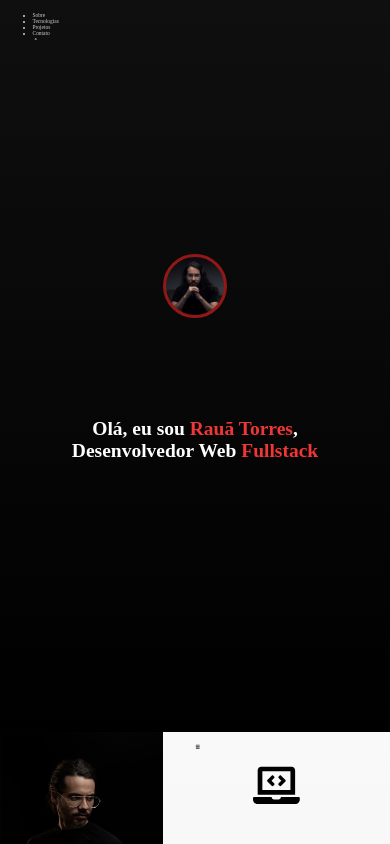
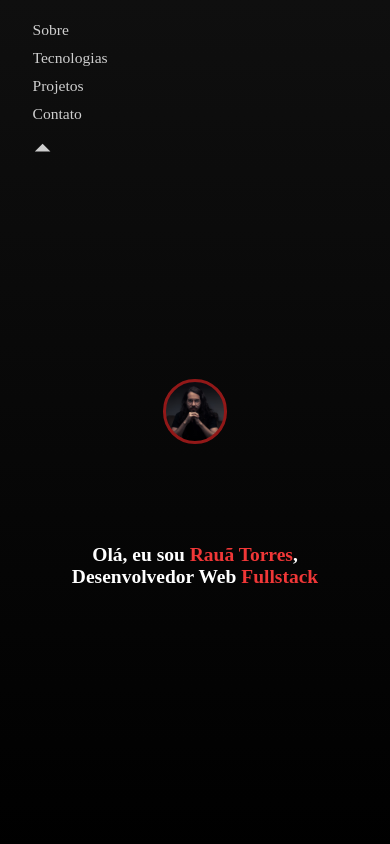
Before and after one commit to Rauatorres/meu-site, a React (Create React App) app: page / in a window 390 px wide. Both pictures are taken after a click on the element 113 px from the left and 14 px from the top of the page. Shown: the top 844 px of the page. Built offline with nearby package versions, Linux system fonts and the light colour scheme.

Commit message:
adicionando tamanho fixo, tamanho das fontes e transição ao abrir e fechar a nav no mobile

```diff
--- a/src/components/geral/css/Navbar.css
+++ b/src/components/geral/css/Navbar.css
@@ -1,6 +1,7 @@
 .Navbar{
     font-size: 1.4vw;
     margin: 3vw 0;
+    /* background-color: red; */
 }
 
 .NavEsquerda{
@@ -34,3 +35,35 @@
 .NavBranco .NavbarItem:hover{
     color: #000000;
 }
+
+.NavbarBotaoMenuBox{
+    /* margin-top: 10vw; */
+}
+.NavbarBotaoMenu{
+    font-size: 7vw;
+    margin-top: 2vw;
+}
+.NavbarListAberta{
+    font-size: 4vw;
+    list-style-type: none;
+    /* background-color: red; */
+    overflow: hidden;
+    transition: height 1s;
+}
+.NavbarListAberta li{
+    /* background-color: red; */
+    margin: 2.5vw 0;
+    width: fit-content;
+}
+.BotaoFecharMenu{
+    font-size: 8vw !important;
+    margin-left: -1.5vw;
+}
+
+@media (max-width: 760px) {
+    .Navbar{
+        /* background-color: red; */
+        height: 40vw;
+    }
+
+}
--- a/src/components/geral/navbar/NavbarListAberta.jsx
+++ b/src/components/geral/navbar/NavbarListAberta.jsx
@@ -3,7 +3,7 @@ import React from 'react'
 import NavbarButton from './NavbarButton'
 
 export default props=>
-<ul className='NavbarListAberta'>
+<ul className='NavbarListAberta' style={{height: props.altura}}>
     <li>
         <NavbarButton nome="Sobre" elemento="SecaoSobre" />
     </li>
--- a/src/components/geral/navbar/NavbarMenuButton.jsx
+++ b/src/components/geral/navbar/NavbarMenuButton.jsx
@@ -6,24 +6,31 @@ import NavbarListAberta from './NavbarListAberta';
 
 export default props=>{
     const [estadoMenu, setEstadoMenu] = useState('fechado')
+    const [alturaDaNav, setAlturaDaNav] = useState('0')
 
     function mudarEstadoMenu(){
         if (estadoMenu == 'fechado'){
             setEstadoMenu('aberto')
+            setTimeout(()=>{
+                setAlturaDaNav('40vw')
+            }, 1)
         }else{
-            setEstadoMenu('fechado')
+            setAlturaDaNav('0')
+            setTimeout(()=>{
+                setEstadoMenu('fechado')
+            }, 1000)
         }
     }
 
     function conteudoMenu(){
         if (estadoMenu == 'fechado'){
             return (
-                <div onClick={mudarEstadoMenu}>
-                    <TiThMenu />
+                <div className='NavbarBotaoMenuBox' onClick={()=>{mudarEstadoMenu();}}>
+                    <TiThMenu className='NavbarBotaoMenu'/>
                 </div>
             )
         }else{
-            return(<NavbarListAberta botaoFecharMenu={<div onClick={mudarEstadoMenu}><IoMdArrowDropup /></div>}/>)
+            return(<NavbarListAberta altura={alturaDaNav} botaoFecharMenu={<div onClick={mudarEstadoMenu}><IoMdArrowDropup className='BotaoFecharMenu'/></div>}/>)
         }
     }
 
```
